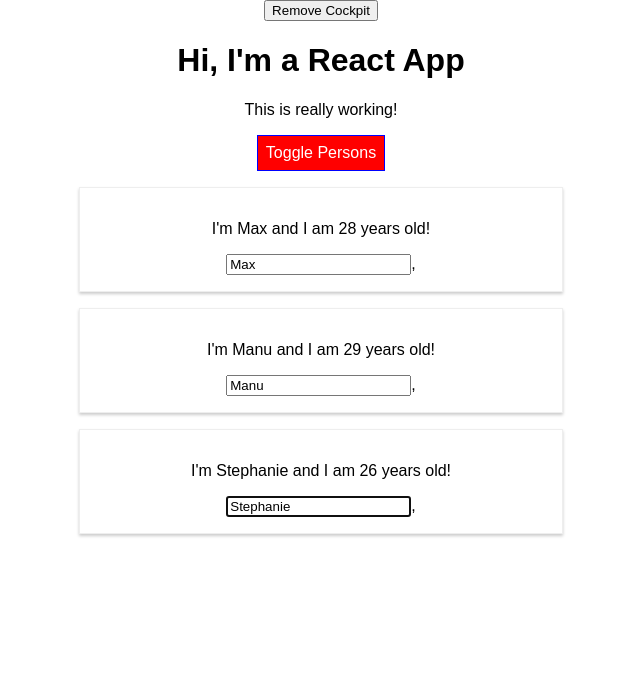
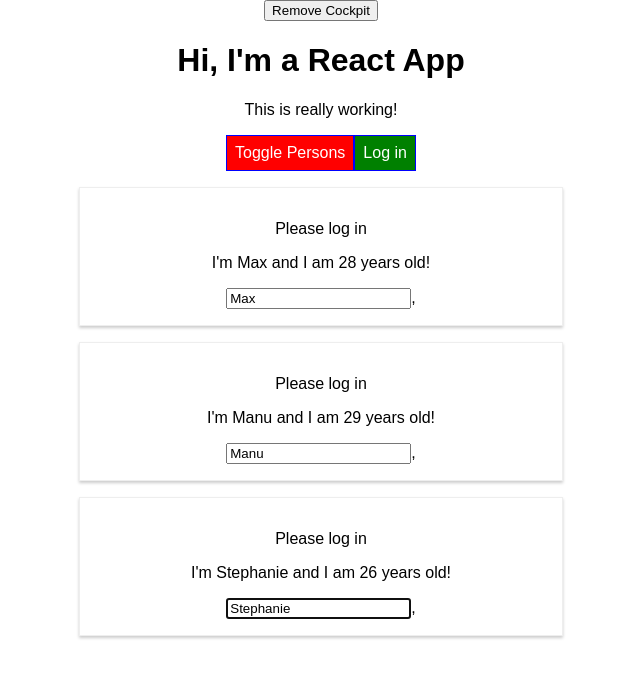
Before and after one commit to sagarmhrjn/React-walkthrough, a React app: page / in a window 1280 px wide. Shown: the top 678 px of the page, without its empty margins (319-959 px from the left). Built offline with nearby package versions, Linux system fonts and the light colour scheme.

Commit message:
understanding prop chain problems

```diff
--- a/src/components/Cockpit/Cockpit.js
+++ b/src/components/Cockpit/Cockpit.js
@@ -12,7 +12,7 @@
     // }, 1000);
     toggleBtnRef.current.click();
     return () => {
-      clearTimeout(timer);
+      // clearTimeout(timer);
       console.log("[Cockpit.js] cleanup work in useEffect");
     };
   }, []);
@@ -39,13 +39,10 @@
     <div className={classes.Cockpit}>
       <h1>Hi, I'm a React App</h1>
       <p className={assignedClasses.join(" ")}>This is really working!</p>
-      <button
-        ref={toggleBtnRef}
-        className={btnClass}
-        onClick={props.clicked}
-      >
+      <button ref={toggleBtnRef} className={btnClass} onClick={props.clicked}>
         Toggle Persons
       </button>
+      <button onClick={props.login}>Log in</button>
     </div>
   );
 };
--- a/src/components/Persons/Person/Person.js
+++ b/src/components/Persons/Person/Person.js
@@ -6,7 +6,7 @@
 
 class Person extends Component {
   constructor(props) {
-    super(props)
+    super(props);
     this.inputElementRef = React.createRef();
   }
   componentDidMount() {
@@ -18,6 +18,7 @@
     console.log("Person.js rendering...");
     return (
       <Aux>
+        {this.props.isAuth ? <p>authenticated</p> : <p>Please log in </p>}
         <p onClick={this.props.click}>
           I'm {this.props.name} and I am {this.props.age} years old!
         </p>
--- a/src/components/Persons/Persons.js
+++ b/src/components/Persons/Persons.js
@@ -48,6 +48,7 @@
           age={person.age}
           key={person.id}
           changed={(event) => this.props.changed(event, person.id)}
+          isAuth={this.props.isAuthenticated}
         />
       );
     });
--- a/src/containers/App.js
+++ b/src/containers/App.js
@@ -20,6 +20,7 @@
     showPersons: false,
     showCockpit: true,
     changeCounter: 0,
+    authenticated: false,
   };
 
   static getDerivedStateFromProps(props, state) {
@@ -80,6 +81,10 @@
     this.setState({ showPersons: !doesShow });
   };
 
+  loginHandler = () => {
+    this.setState({ authenticated: true });
+  };
+
   render() {
     console.log("[App.js] Inside render()");
     let persons = null;
@@ -90,6 +95,7 @@
             persons={this.state.persons}
             clicked={this.deletePersonHandler}
             changed={this.nameChangedHandler}
+            isAuthenticated={this.state.authenticated}
           />
         </div>
       );
@@ -105,6 +111,7 @@
             showPersons={this.state.showPersons}
             personsLength={this.state.persons.length}
             clicked={this.togglePersonsHandler}
+            login={this.loginHandler}
           />
         ) : null}
         {persons}
```
